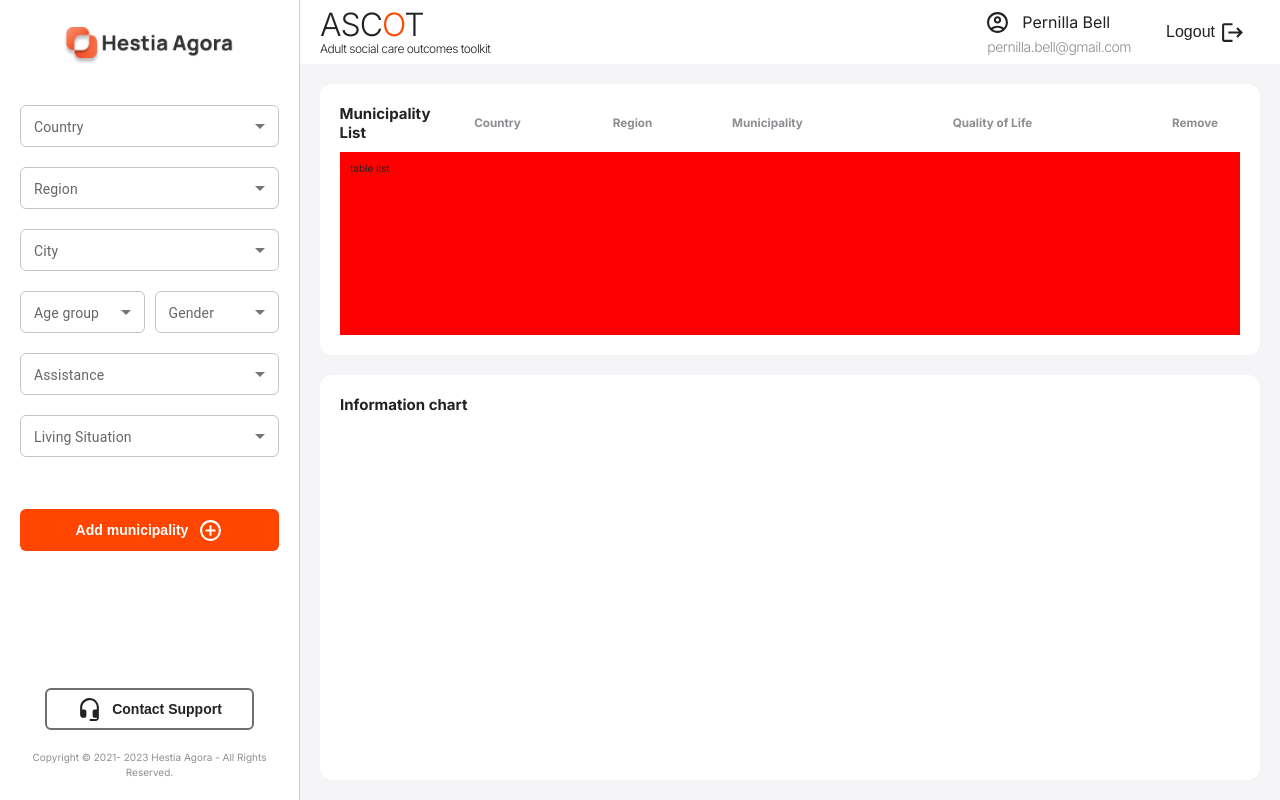
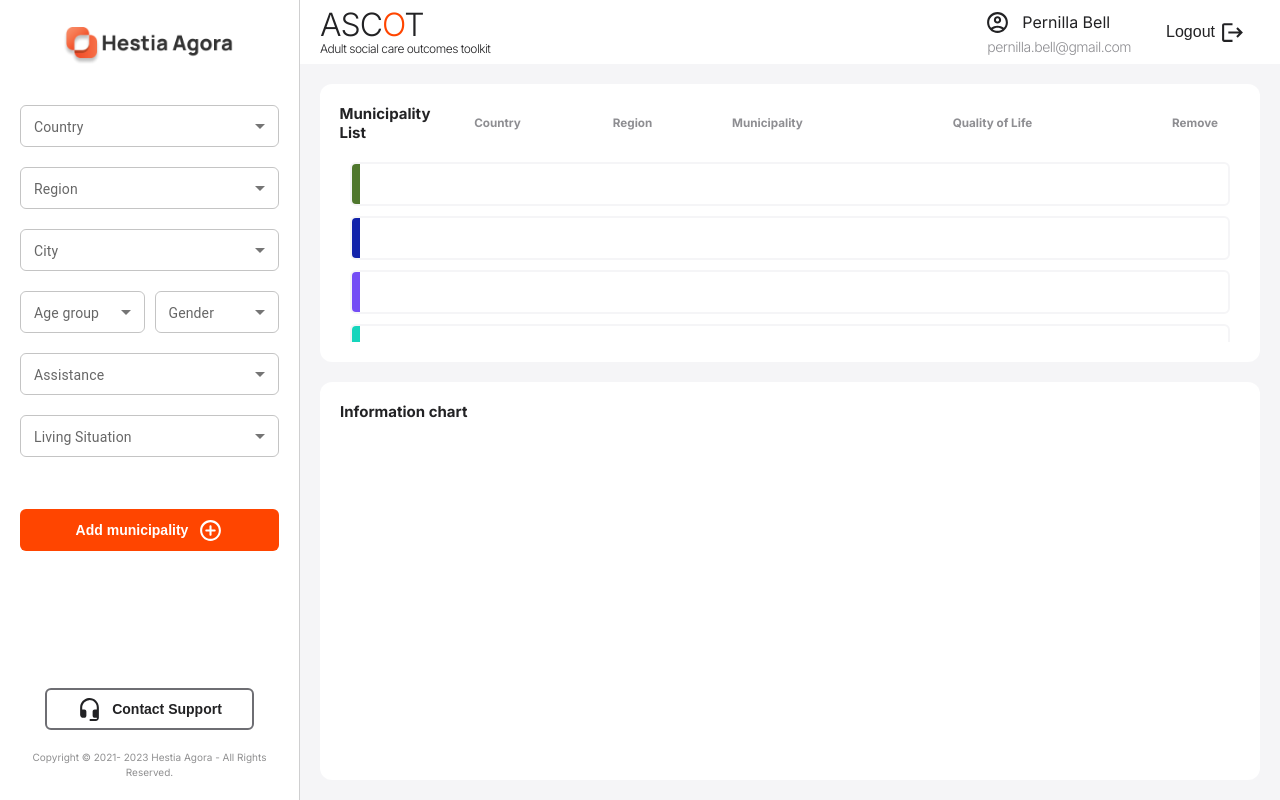
Before and after one commit to code-from-basement/ascot-analytics-web-app, a React (Vite) app: page /application in a window 1280 px wide. Built offline with nearby package versions, Linux system fonts and the light colour scheme.

Commit message:
initiate reusable color tag Component in table item component

```diff
--- a/index.html
+++ b/index.html
@@ -2,7 +2,7 @@
 <html lang="en">
   <head>
     <meta charset="UTF-8" />
-    <link rel="icon" type="image/svg+xml" href="./src/Components/UI/Icons/Hestia-Agora-Logo-Symbol-RGB-Red 1.png" />
+    <link rel="icon" type="image/svg+xml" href="" />
     <meta name="viewport" content="width=device-width, initial-scale=1.0" />
     <link rel="preconnect" href="https://fonts.googleapis.com" />
     <link rel="preconnect" href="https://fonts.gstatic.com" crossorigin />
--- /dev/null
+++ b/src/Components/Layouts/Main/RegionTable/TableItem/ColorTag/ColorTag.module.css
@@ -0,0 +1,9 @@
+.colorTag {
+  width: 0.8rem;
+  height: 10px;
+  position: absolute;
+  top: 50%;
+  left: 0;
+  height: 100%;
+  transform: translate(0, -50%);
+}
--- /dev/null
+++ b/src/Components/Layouts/Main/RegionTable/TableItem/ColorTag/ColorTag.tsx
@@ -0,0 +1,18 @@
+import { useGlobalContext } from "../../../../../../Context/GlobalContext";
+import Styles from "./ColorTag.module.css";
+import react from "react";
+
+function ColorTag() {
+  const context = useGlobalContext();
+  const { colors } = context;
+
+  const randomNum = Math.floor(Math.random() * 4);
+
+  return (
+    <div style={{ backgroundColor: `${colors[randomNum]}` }} className={Styles.colorTag}>
+      &nbsp;
+    </div>
+  );
+}
+
+export default ColorTag;
--- a/src/Components/Layouts/Main/RegionTable/TableItem/TableItem.module.css
+++ b/src/Components/Layouts/Main/RegionTable/TableItem/TableItem.module.css
@@ -0,0 +1,8 @@
+.tableItem {
+  width: 100%;
+  padding: var(--spacing-md);
+  border: 2px solid var(--color-gray-100);
+  border-radius: var(--border-radius-sm);
+  position: relative;
+  overflow: hidden;
+}
--- a/src/Components/Layouts/Main/RegionTable/TableItem/TableItem.tsx
+++ b/src/Components/Layouts/Main/RegionTable/TableItem/TableItem.tsx
@@ -0,0 +1,13 @@
+import Styles from "./TableItem.module.css";
+import ColorTag from "./ColorTag/ColorTag";
+import React from "react";
+
+function TableItem() {
+  return (
+    <div className={Styles.tableItem}>
+      <ColorTag />
+    </div>
+  );
+}
+
+export default TableItem;
--- a/src/Components/Layouts/Main/RegionTable/TableList/TableList.module.css
+++ b/src/Components/Layouts/Main/RegionTable/TableList/TableList.module.css
@@ -1,6 +1,11 @@
 .tableList {
   width: 100%;
-  background-color: red;
   padding: var(--spacing-sm);
   height: 100%;
+  display: flex;
+  flex-direction: column;
+  align-items: center;
+  justify-content: flex-start;
+  gap: var(--padding-xs);
+  overflow: scroll;
 }
--- a/src/Components/Layouts/Main/RegionTable/TableList/TableList.tsx
+++ b/src/Components/Layouts/Main/RegionTable/TableList/TableList.tsx
@@ -1,9 +1,16 @@
 import React from "react";
-
 import Styles from "./TableList.module.css";
+import TableItem from "../TableItem/TableItem";
 
 function TableList() {
-  return <div className={Styles.tableList}>table list</div>;
+  return (
+    <div className={Styles.tableList}>
+      <TableItem />
+      <TableItem />
+      <TableItem />
+      <TableItem />
+    </div>
+  );
 }
 
 export default TableList;
--- a/src/Context/GlobalContext.tsx
+++ b/src/Context/GlobalContext.tsx
@@ -1,35 +1,37 @@
-import React, { createContext, useContext} from "react";
+import React, { createContext, useContext } from "react";
 
 const GlobalContext = createContext();
 
-interface globalContextProps{
-    children: any;
-    value:string;
+interface globalContextProps {
+  children: React.ReactNode;
+  value: string;
 }
 
-
 function GlobalProvider({ children }: globalContextProps) {
+  const colors = ["#4f772d", "#1122aa", "#16d5bc ", "#744df5"];
 
   //date Generator function
   const event = new Date(Date.now());
-    const dateGen = event.toLocaleDateString('en-US', {
-        weekday: 'long',
-        month: 'long',
-        day: 'numeric',
-        year: 'numeric'
+  const dateGen = event.toLocaleDateString("en-US", {
+    weekday: "long",
+    month: "long",
+    day: "numeric",
+    year: "numeric",
   });
 
-    return(
+  return (
     <GlobalContext.Provider
       value={{
-                dateGen
+        dateGen,
+        colors,
       }}
     >
       {children}
     </GlobalContext.Provider>
-    )
+  );
+}
 
-}
+//
 function useGlobalContext() {
   const context = useContext(GlobalContext);
   return context;
```
Lines whose indentation alone changed are shown as unchanged.
